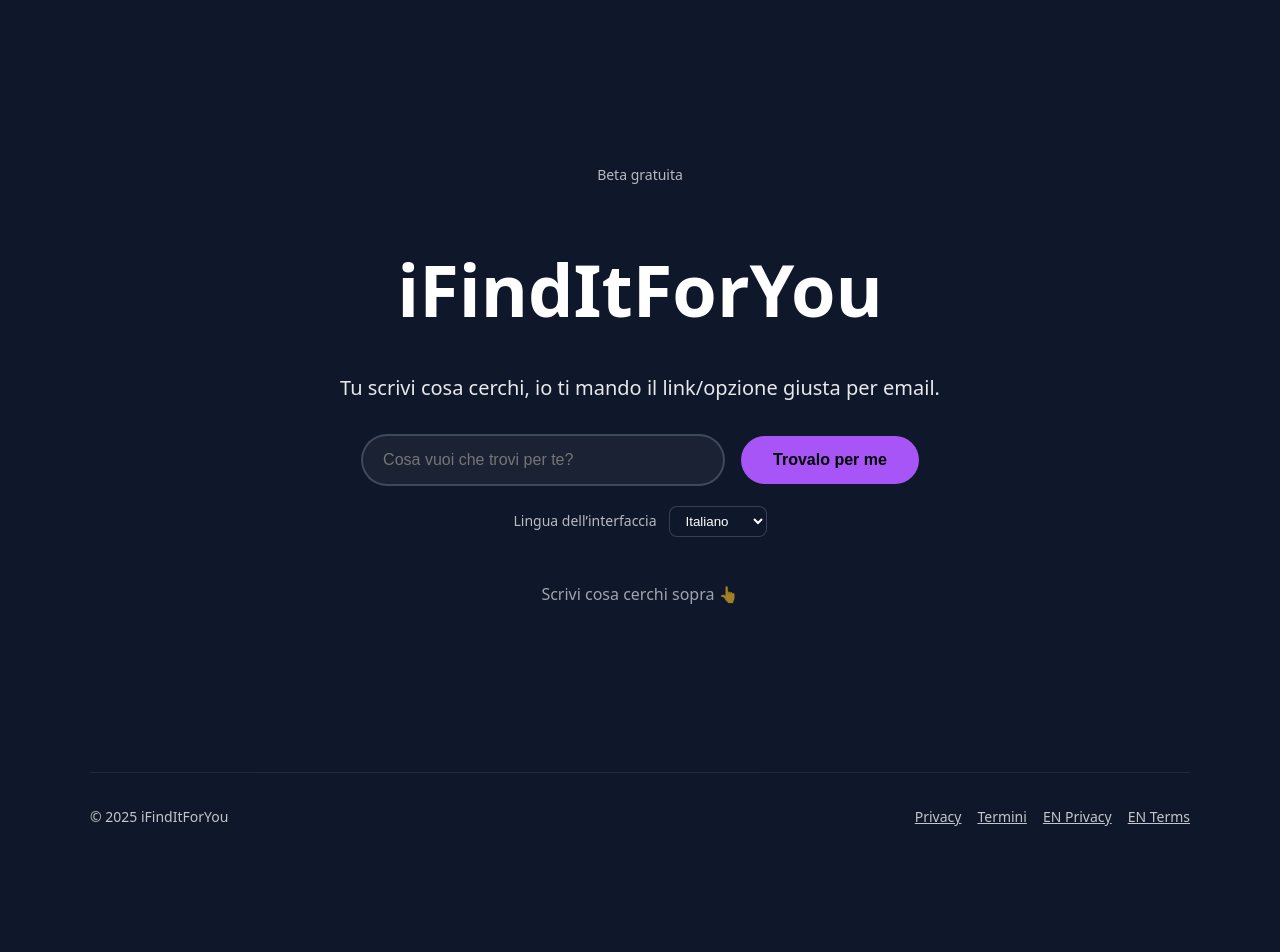
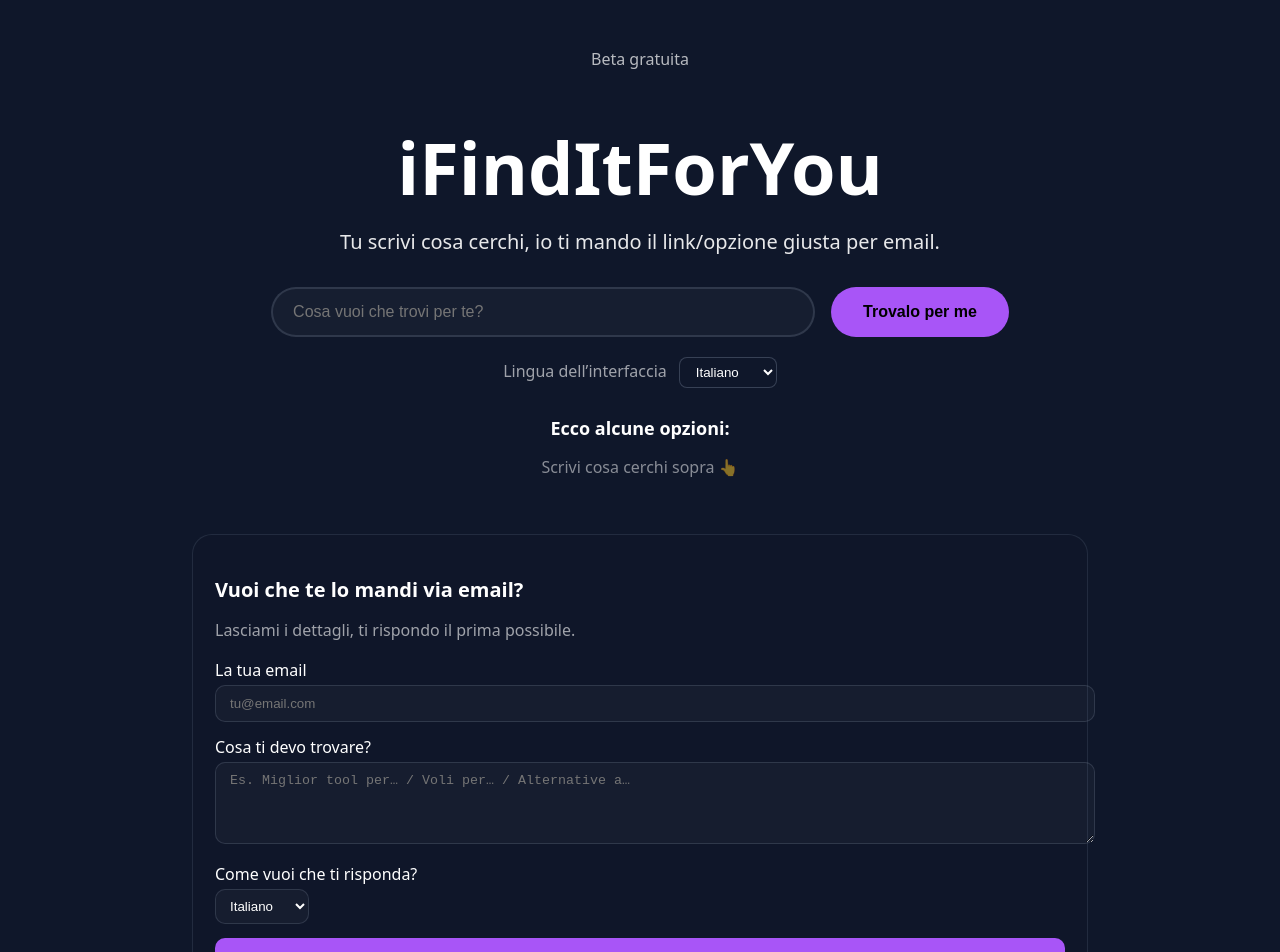
Before and after one commit to mregaz/ifinditforyou-new, a Next.js app: page / in a window 1280 px wide. Shown: the top 952 px of the page. Before the commit the page ends 864 px from the top, so only its background shows below. Built offline with nearby package versions, Linux system fonts and the light colour scheme.

Commit message:
Update page.tsx

```diff
--- a/app/page.tsx
+++ b/app/page.tsx
@@ -2,21 +2,8 @@
 
 import { useState } from "react";
 
-const TEXTS: Record<
-  string,
-  {
-    beta: string;
-    title: string;
-    subtitle: string;
-    placeholder: string;
-    button: string;
-    langLabel: string;
-    footerPrivacy: string;
-    footerTerms: string;
-    resultsTitle: string;
-    empty: string;
-  }
-> = {
+// testi per le 4 lingue
+const UI_TEXTS = {
   it: {
     beta: "Beta gratuita",
     title: "iFindItForYou",
@@ -25,36 +12,54 @@ const TEXTS: Record<
     placeholder: "Cosa vuoi che trovi per te?",
     button: "Trovalo per me",
     langLabel: "Lingua dell’interfaccia",
-    footerPrivacy: "Privacy",
-    footerTerms: "Termini",
     resultsTitle: "Ecco alcune opzioni:",
     empty: "Scrivi cosa cerchi sopra 👆",
+    // form
+    formTitle: "Vuoi che te lo mandi via email?",
+    formSubtitle: "Lasciami i dettagli, ti rispondo il prima possibile.",
+    emailLabel: "La tua email",
+    msgLabel: "Cosa ti devo trovare?",
+    replyLabel: "Come vuoi che ti risponda?",
+    submit: "Contattami per la soluzione perfetta",
+    ok: "Ricevuto! Ti scrivo appena ho la soluzione 👍",
+    ko: "C'è stato un errore nell’invio. Riprova.",
   },
   en: {
     beta: "Free beta",
     title: "iFindItForYou",
-    subtitle:
-      "You tell me what you need, I send you the best link/option by email.",
+    subtitle: "You write what you need, I send you the right link by email.",
     placeholder: "What do you want me to find?",
     button: "Find it for me",
     langLabel: "Interface language",
-    footerPrivacy: "Privacy",
-    footerTerms: "Terms",
     resultsTitle: "Here are some options:",
-    empty: "Tell me what you’re looking for 👆",
+    empty: "Write what you need above 👆",
+    formTitle: "Want me to send it by email?",
+    formSubtitle: "Tell me more, I’ll reply as soon as I can.",
+    emailLabel: "Your email",
+    msgLabel: "What should I find?",
+    replyLabel: "Reply in",
+    submit: "Send me the perfect option",
+    ok: "Got it! I’ll email you soon 👍",
+    ko: "Error sending. Try again.",
   },
   fr: {
     beta: "Bêta gratuite",
     title: "iFindItForYou",
     subtitle:
-      "Tu écris ce que tu cherches, je t’envoie le bon lien / la bonne option par email.",
+      "Tu écris ce que tu cherches, je t’envoie la bonne option par email.",
     placeholder: "Qu’est-ce que tu veux que je trouve ?",
     button: "Trouve-le pour moi",
     langLabel: "Langue de l’interface",
-    footerPrivacy: "Confidentialité",
-    footerTerms: "Conditions",
     resultsTitle: "Quelques options :",
     empty: "Écris ce que tu cherches 👆",
+    formTitle: "Tu veux que je t’envoie ça par email ?",
+    formSubtitle: "Donne-moi les détails, je te réponds vite.",
+    emailLabel: "Ton email",
+    msgLabel: "Qu’est-ce que je dois trouver ?",
+    replyLabel: "Je te réponds en",
+    submit: "Envoie-moi la bonne solution",
+    ok: "Bien reçu ! Je te réponds vite 👍",
+    ko: "Erreur d’envoi. Réessaie.",
   },
   de: {
     beta: "Kostenlose Beta",
@@ -64,58 +69,91 @@ const TEXTS: Record<
     placeholder: "Was soll ich für dich finden?",
     button: "Finde es für mich",
     langLabel: "Sprache",
-    footerPrivacy: "Datenschutz",
-    footerTerms: "AGB",
     resultsTitle: "Einige Vorschläge:",
     empty: "Schreib oben, was du suchst 👆",
+    formTitle: "Willst du es per E-Mail?",
+    formSubtitle: "Schreib mir die Details, ich antworte dir.",
+    emailLabel: "Deine E-Mail",
+    msgLabel: "Was soll ich finden?",
+    replyLabel: "Antwort auf Deutsch / …",
+    submit: "Schick mir die passende Lösung",
+    ok: "Danke! Ich melde mich bald 👍",
+    ko: "Fehler beim Senden. Bitte erneut versuchen.",
   },
-};
+} as const;
 
 export default function HomePage() {
+  // lingua interfaccia
   const [lang, setLang] = useState<"it" | "en" | "fr" | "de">("it");
+  const t = UI_TEXTS[lang];
+
+  // blocco ricerca
   const [query, setQuery] = useState("");
-  const [loading, setLoading] = useState(false);
+  const [searchLoading, setSearchLoading] = useState(false);
   const [results, setResults] = useState<string[]>([]);
-  const [error, setError] = useState("");
+  const [searchError, setSearchError] = useState("");
 
-  const t = TEXTS[lang];
+  // blocco form lead
+  const [email, setEmail] = useState("");
+  const [leadMsg, setLeadMsg] = useState("");
+  const [leadLang, setLeadLang] = useState<"it" | "en" | "fr" | "de">("it");
+  const [leadLoading, setLeadLoading] = useState(false);
+  const [leadOk, setLeadOk] = useState(false);
+  const [leadErr, setLeadErr] = useState(false);
 
+  // chiamata alla nostra /api/search
   const handleSearch = async () => {
     const q = query.trim();
     if (!q) return;
-
-    setLoading(true);
-    setError("");
-
+    setSearchLoading(true);
+    setSearchError("");
     try {
       const res = await fetch(
         `/api/search?q=${encodeURIComponent(q)}&lang=${lang}`
       );
-
-      if (!res.ok) {
-        throw new Error("API non disponibile");
-      }
-
+      if (!res.ok) throw new Error("API non disponibile");
       const data = await res.json();
-
-      if (Array.isArray(data.results)) {
-        setResults(data.results);
-      } else {
+      setResults(
+        Array.isArray(data.results) && data.results.length > 0
+          ? data.results
+          : [`Non ho trovato molto su “${q}” ma puoi spiegarmelo nel form sotto 👇`]
+      );
+    } catch (err) {
+      setSearchError("Non riesco a chiamare l’AI adesso, ti lascio 3 idee io.");
       setResults([
-          `Idea 1 per: ${q}`,
-          `Idea 2 per: ${q}`,
-          `Idea 3 per: ${q}`,
-        ]);
-      }
-    } catch (err) {
-      setError("Non sono riuscito a chiamare l’API, ti propongo qualcosa io.");
-      setResults([
-        `🔍 Migliore opzione per: ${q}`,
-        `✨ Alternativa semplice per: ${q}`,
-        `💡 Un’altra soluzione per: ${q}`,
+        `1) Cerca guide pratiche su “${q}”`,
+        `2) Controlla comparatori / marketplace per “${q}”`,
+        `3) Se vuoi che lo faccia io per te, compila il form sotto.`,
       ]);
     } finally {
-      setLoading(false);
+      setSearchLoading(false);
+    }
+  };
+
+  // invio lead a /api/lead
+  const handleLead = async (e: React.FormEvent) => {
+    e.preventDefault();
+    setLeadLoading(true);
+    setLeadOk(false);
+    setLeadErr(false);
+    try {
+      const res = await fetch("/api/lead", {
+        method: "POST",
+        headers: { "Content-Type": "application/json" },
+        body: JSON.stringify({
+          email,
+          message: leadMsg || query, // se non scrive nulla uso quello che ha cercato
+          lang: leadLang,
+        }),
+      });
+      if (!res.ok) throw new Error("send fail");
+      setLeadOk(true);
+      setEmail("");
+      setLeadMsg("");
+    } catch (err) {
+      setLeadErr(true);
+    } finally {
+      setLeadLoading(false);
     }
   };
 
@@ -127,43 +165,35 @@ export default function HomePage() {
         color: "white",
         display: "flex",
         flexDirection: "column",
-        justifyContent: "space-between",
-        alignItems: "center",
-        padding: "40px 16px 24px",
+        gap: 40,
+        padding: "32px 16px 24px",
       }}
     >
-      {/* blocco centrale */}
+      {/* HERO + RICERCA */}
       <div
         style={{
-          width: "min(900px, 95%)",
-          display: "flex",
-          flexDirection: "column",
-          alignItems: "center",
-          justifyContent: "center",
-          flex: 1,
+          maxWidth: 1000,
+          width: "100%",
+          margin: "0 auto",
           textAlign: "center",
-          marginTop: "-5vh",
         }}
       >
-        <p style={{ fontSize: 14, opacity: 0.7, marginBottom: 8 }}>{t.beta}</p>
-
+        <p style={{ opacity: 0.7, marginBottom: 8 }}>{t.beta}</p>
         <h1
           style={{
             fontSize: "clamp(48px, 6vw, 72px)",
             fontWeight: 700,
-            marginBottom: 16,
+            marginBottom: 12,
           }}
         >
           {t.title}
         </h1>
-
         <p
           style={{
             fontSize: 20,
-            maxWidth: 720,
-            lineHeight: 1.4,
             opacity: 0.9,
-            marginBottom: 32,
+            maxWidth: 700,
+            margin: "0 auto 32px",
           }}
         >
           {t.subtitle}
@@ -174,9 +204,8 @@ export default function HomePage() {
           style={{
             display: "flex",
             gap: 16,
-            alignItems: "center",
+            justifyContent: "center",
             flexWrap: "wrap",
-            justifyContent: "center",
             marginBottom: 20,
           }}
         >
@@ -186,38 +215,36 @@ export default function HomePage() {
             onKeyDown={(e) => e.key === "Enter" && handleSearch()}
             placeholder={t.placeholder}
             style={{
-              flex: 1,
-              minWidth: 320,
-              background: "rgba(255,255,255,0.05)",
-              border: "2px solid rgba(148,163,184,0.3)",
+              minWidth: 280,
+              width: "50%",
+              background: "rgba(255,255,255,0.03)",
+              border: "2px solid rgba(148,163,184,0.2)",
               borderRadius: 999,
-              padding: "15px 20px",
+              padding: "14px 20px",
+              color: "white",
               fontSize: 16,
-              color: "white",
-              outline: "none",
             }}
           />
           <button
             onClick={handleSearch}
-            disabled={loading}
+            disabled={searchLoading}
             style={{
-              background: loading ? "#7c3aed" : "#a855f7",
+              background: searchLoading ? "#7c3aed" : "#a855f7",
               border: "none",
               borderRadius: 999,
-              padding: "15px 32px",
+              padding: "14px 32px",
               fontSize: 16,
               fontWeight: 600,
-              cursor: loading ? "not-allowed" : "pointer",
-              whiteSpace: "nowrap",
+              cursor: searchLoading ? "not-allowed" : "pointer",
             }}
           >
-            {loading ? "Sto cercando…" : t.button}
+            {searchLoading ? "Sto cercando…" : t.button}
           </button>
         </div>
 
-        {/* select lingua */}
-        <div style={{ marginBottom: 30 }}>
-          <label style={{ fontSize: 14, opacity: 0.7, marginRight: 12 }}>
+        {/* select lingua interfaccia */}
+        <div style={{ marginBottom: 28 }}>
+          <label style={{ opacity: 0.6, marginRight: 12 }}>
             {t.langLabel}
           </label>
           <select
@@ -239,61 +266,165 @@ export default function HomePage() {
         </div>
 
         {/* risultati */}
-        <div style={{ width: "100%", maxWidth: 700 }}>
-          {results.length === 0 ? (
-            <p style={{ opacity: 0.6 }}>{t.empty}</p>
-          ) : (
-            <>
+        <div style={{ maxWidth: 850, margin: "0 auto" }}>
           <h3 style={{ fontSize: 18, marginBottom: 12 }}>
             {t.resultsTitle}
           </h3>
-              {error && (
-                <p style={{ color: "#f97316", marginBottom: 8, fontSize: 14 }}>
-                  {error}
-                </p>
+          {searchError && (
+            <p style={{ color: "#f97316", marginBottom: 10 }}>{searchError}</p>
           )}
+          {results.length === 0 ? (
+            <p style={{ opacity: 0.5 }}>{t.empty}</p>
+          ) : (
             <div style={{ display: "grid", gap: 12 }}>
               {results.map((r, i) => (
                 <div
                   key={i}
                   style={{
-                      background: "rgba(255,255,255,0.05)",
+                    background: "rgba(255,255,255,0.03)",
                     border: "1px solid rgba(148,163,184,0.2)",
-                      borderRadius: 14,
-                      padding: "12px 16px",
+                    borderRadius: 16,
+                    padding: "12px 18px",
+                    textAlign: "left",
                   }}
                 >
                   {r}
                 </div>
               ))}
             </div>
-            </>
           )}
         </div>
       </div>
 
-      {/* footer */}
+      {/* FORM LEAD */}
+      <div
+        style={{
+          maxWidth: 850,
+          width: "100%",
+          margin: "0 auto",
+          background: "rgba(15,23,42,0.4)",
+          border: "1px solid rgba(148,163,184,0.15)",
+          borderRadius: 20,
+          padding: "24px 22px 20px",
+        }}
+      >
+        <h2 style={{ fontSize: 20, marginBottom: 6 }}>{t.formTitle}</h2>
+        <p style={{ opacity: 0.6, marginBottom: 18 }}>{t.formSubtitle}</p>
+
+        <form
+          onSubmit={handleLead}
+          style={{ display: "flex", flexDirection: "column", gap: 14 }}
+        >
+          <div style={{ textAlign: "left" }}>
+            <label style={{ display: "block", marginBottom: 4 }}>
+              {t.emailLabel}
+            </label>
+            <input
+              type="email"
+              required
+              value={email}
+              onChange={(e) => setEmail(e.target.value)}
+              placeholder="tu@email.com"
+              style={{
+                width: "100%",
+                background: "rgba(255,255,255,0.03)",
+                border: "1px solid rgba(148,163,184,0.2)",
+                borderRadius: 10,
+                padding: "10px 14px",
+                color: "white",
+              }}
+            />
+          </div>
+
+          <div style={{ textAlign: "left" }}>
+            <label style={{ display: "block", marginBottom: 4 }}>
+              {t.msgLabel}
+            </label>
+            <textarea
+              rows={4}
+              value={leadMsg}
+              onChange={(e) => setLeadMsg(e.target.value)}
+              placeholder="Es. Miglior tool per… / Voli per… / Alternative a…"
+              style={{
+                width: "100%",
+                background: "rgba(255,255,255,0.03)",
+                border: "1px solid rgba(148,163,184,0.2)",
+                borderRadius: 10,
+                padding: "10px 14px",
+                color: "white",
+                resize: "vertical",
+              }}
+            />
+          </div>
+
+          <div style={{ textAlign: "left" }}>
+            <label style={{ display: "block", marginBottom: 4 }}>
+              {t.replyLabel}
+            </label>
+            <select
+              value={leadLang}
+              onChange={(e) => setLeadLang(e.target.value as any)}
+              style={{
+                background: "rgba(255,255,255,0.03)",
+                border: "1px solid rgba(148,163,184,0.2)",
+                borderRadius: 10,
+                padding: "8px 10px",
+                color: "white",
+              }}
+            >
+              <option value="it">Italiano</option>
+              <option value="en">English</option>
+              <option value="fr">Français</option>
+              <option value="de">Deutsch</option>
+            </select>
+          </div>
+
+          <button
+            type="submit"
+            disabled={leadLoading}
+            style={{
+              background: leadLoading ? "#7c3aed" : "#a855f7",
+              border: "none",
+              borderRadius: 10,
+              padding: "12px 16px",
+              fontSize: 15,
+              fontWeight: 600,
+              cursor: leadLoading ? "not-allowed" : "pointer",
+            }}
+          >
+            {leadLoading ? "Invio in corso…" : t.submit}
+          </button>
+
+          {leadOk && (
+            <p style={{ color: "#22c55e" }}>{t.ok}</p>
+          )}
+          {leadErr && (
+            <p style={{ color: "#f97316" }}>{t.ko}</p>
+          )}
+        </form>
+      </div>
+
+      {/* FOOTER */}
       <footer
         style={{
-          width: "min(1100px, 100%)",
+          maxWidth: 1000,
+          margin: "0 auto",
+          width: "100%",
           display: "flex",
           justifyContent: "space-between",
           alignItems: "center",
           gap: 12,
-          flexWrap: "wrap",
           fontSize: 14,
-          opacity: 0.75,
-          paddingTop: 20,
-          borderTop: "1px solid rgba(255,255,255,0.1)",
+          opacity: 0.7,
         }}
       >
         <p>© 2025 iFindItForYou</p>
-        <div style={{ display: "flex", gap: 16 }}>
+        <div style={{ display: "flex", gap: 12 }}>
           <a href="/privacy" style={{ color: "white" }}>
-            {t.footerPrivacy}
+            Privacy
           </a>
           <a href="/terms" style={{ color: "white" }}>
-            {t.footerTerms}
+            Termini
           </a>
           <a href="/en/privacy" style={{ color: "white" }}>
             EN Privacy
```
Lines whose indentation alone changed are shown as unchanged.
